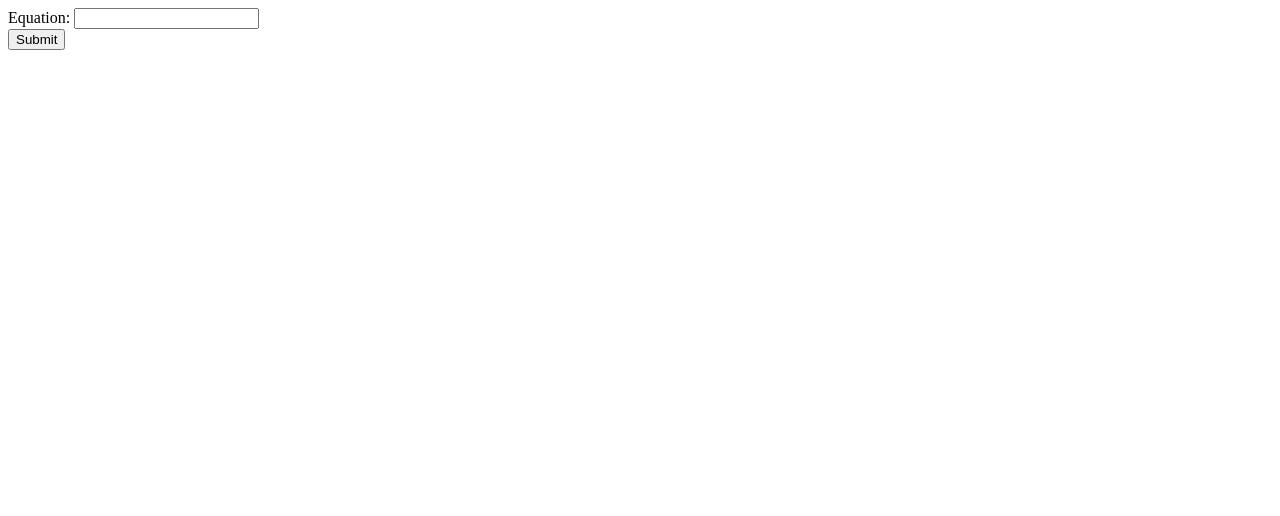
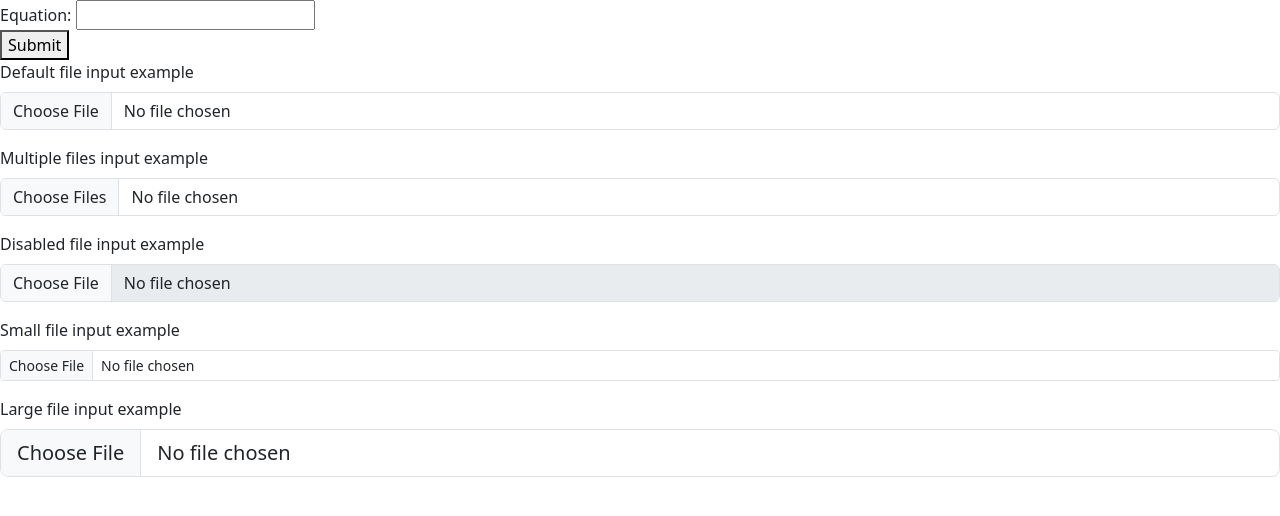
Before and after one commit to cailindelgado/Equation-Calculator, a plain HTML site: page static/index.html in a window 1280 px wide. Drawn offline with nearby package versions, Linux system fonts and the light colour scheme.

Commit message:
moving to wsl

```diff
--- a/static/index.html
+++ b/static/index.html
@@ -1,6 +1,18 @@
 <!DOCTYPE html>
 <html>
   <head>
+    <link rel="icon" type="image/x-icon" href="/favicon.ico" />
+    <link
+      href="https://cdn.jsdelivr.net/npm/bootstrap@5.3.3/dist/css/bootstrap.min.css"
+      rel="stylesheet"
+      integrity="sha384-QWTKZyjpPEjISv5WaRU9OFeRpok6YctnYmDr5pNlyT2bRjXh0JMhjY6hW+ALEwIH"
+      crossorigin="anonymous"
+    />
+    <script
+      src="https://cdn.jsdelivr.net/npm/bootstrap@5.3.3/dist/js/bootstrap.bundle.min.js"
+      integrity="sha384-YvpcrYf0tY3lHB60NNkmXc5s9fDVZLESaAA55NDzOxhy9GkcIdslK1eN7N6jIeHz"
+      crossorigin="anonymous"
+    ></script>
     <title>WebSite App</title>
   </head>
   <body>
@@ -10,6 +22,36 @@
       <button type="submit" id="fetch-button">Submit</button>
     </form>
     <div id="result"></div>
+    <div class="mb-3">
+      <label for="formFile" class="form-label"
+        >Default file input example</label
+      >
+      <input class="form-control" type="file" id="formFile" />
+    </div>
+    <div class="mb-3">
+      <label for="formFileMultiple" class="form-label"
+        >Multiple files input example</label
+      >
+      <input class="form-control" type="file" id="formFileMultiple" multiple />
+    </div>
+    <div class="mb-3">
+      <label for="formFileDisabled" class="form-label"
+        >Disabled file input example</label
+      >
+      <input class="form-control" type="file" id="formFileDisabled" disabled />
+    </div>
+    <div class="mb-3">
+      <label for="formFileSm" class="form-label"
+        >Small file input example</label
+      >
+      <input class="form-control form-control-sm" id="formFileSm" type="file" />
+    </div>
+    <div>
+      <label for="formFileLg" class="form-label"
+        >Large file input example</label
+      >
+      <input class="form-control form-control-lg" id="formFileLg" type="file" />
+    </div>
     <script>
       document
         .getElementById("fetch-button")
@@ -29,9 +71,14 @@
             headers: headers,
             body: jsonData,
           })
-            .then(response => response.json())
-            .then(data => document.getElementById("result").innerHTML = JSON.stringify(data["ans"]))
-            .catch(error => console.error("Error", error));
+            .then((response) => response.json())
+            .then(
+              (data) =>
+                (document.getElementById("result").innerHTML = JSON.stringify(
+                  data["ans"]
+                ))
+            )
+            .catch((error) => console.error("Error", error));
         });
     </script>
   </body>
```
Also changed, not shown: 1 other file.
